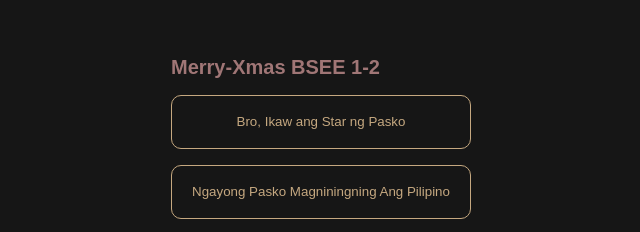
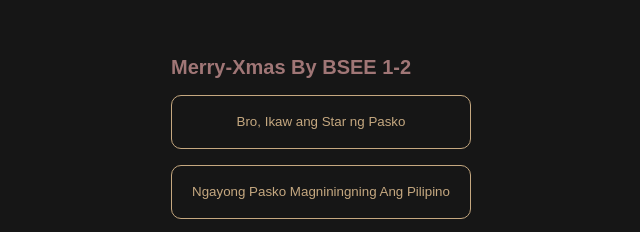
Before and after one commit to BSEE1-2/MERRY-XMAS, a plain HTML site: page index.html in a window 1280 px wide. Shown: the part 126-358 px from the top of the page, 319-959 px from the left. Drawn offline with nearby package versions, Linux system fonts and the light colour scheme.

Commit message:
Update index.html

```diff
--- a/index.html
+++ b/index.html
@@ -17,7 +17,7 @@
 
     <div id="overlay">
       <ul>
-        <li class="title">Merry-Xmas BSEE 1-2</li>
+        <li class="title">Merry-Xmas By BSEE 1-2</li>
         <li>
           <button class="btn" id="btnA" type="button">
             Bro, Ikaw ang Star ng Pasko
```
